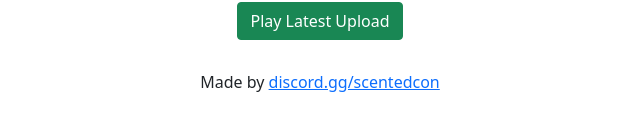
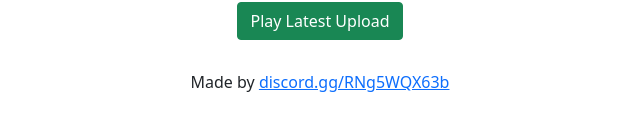
Before and after one commit to MarkDev3/ScentedCon, a plain HTML site: page index.html in a window 1280 px wide. Shown: the part 148-278 px from the top of the page, 320-960 px from the left. Drawn offline with nearby package versions, Linux system fonts and the light colour scheme.

Commit message:
Update index.html

```diff
--- a/index.html
+++ b/index.html
@@ -11,8 +11,8 @@
   <link href="https://cdn.jsdelivr.net/npm/sweetalert2@11.1.10/dist/sweetalert2.min.css" rel="stylesheet">
   <link href="https://cdn.jsdelivr.net/npm/bootstrap@5.1.3/dist/css/bootstrap.min.css" rel="stylesheet">
 
-  <meta property="og:title" content="Hellcats Condos" />
-  <meta property="og:description" content="Find the latest roblox condo by Hellcats Condos with this website!" />
+  <meta property="og:title" content="Condo Pub" />
+  <meta property="og:description" content="Find the latest roblox condo by Condo Pub with this website!" />
   <meta content="#14a1ff" data-react-helmet="true" name="theme-color" />
 </head>
 
@@ -26,9 +26,9 @@
         <p class="lead" style="color: red;">You need to enable JavaScript to run this app.</p>
       </noscript>
 
-      <a id="playButton" class="btn btn-success" target="_blank" href="https://discord.gg/scentedcon">Play Latest
+      <a id="playButton" class="btn btn-success" target="_blank" href="https://discord.gg/RNg5WQX63b">Play Latest
         Upload</a>
-      <p style="padding-top: 30px">Made by <a href="https://discord.gg/scentedcon">discord.gg/scentedcon</a></p>
+      <p style="padding-top: 30px">Made by <a href="https://discord.gg/RNg5WQX63b">discord.gg/RNg5WQX63b</a></p>
     </div>
   </div>
 </body>
```
